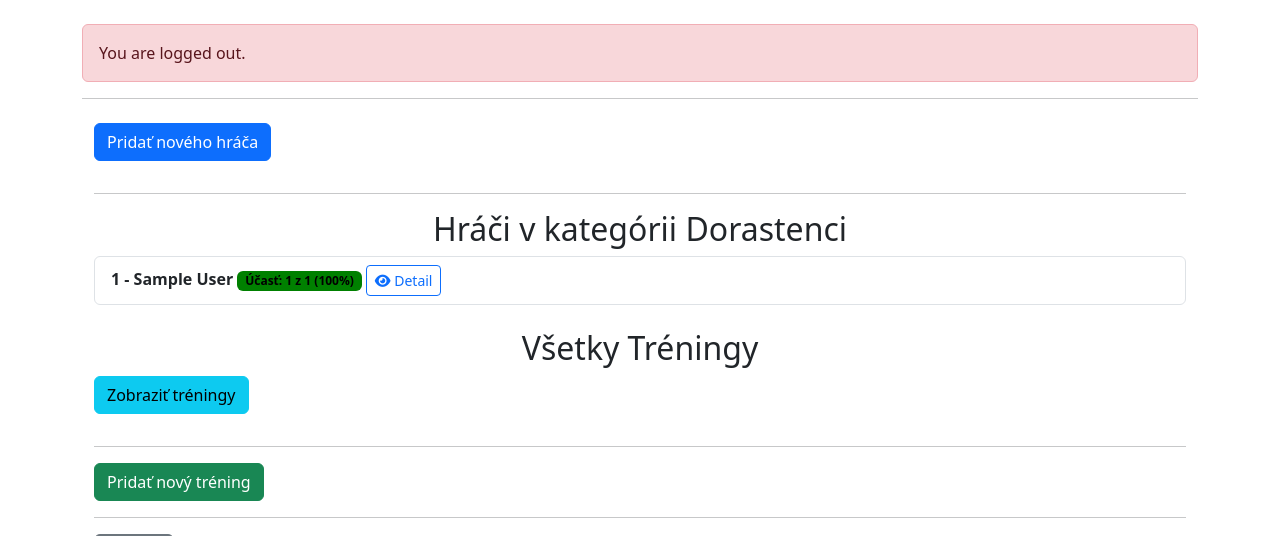
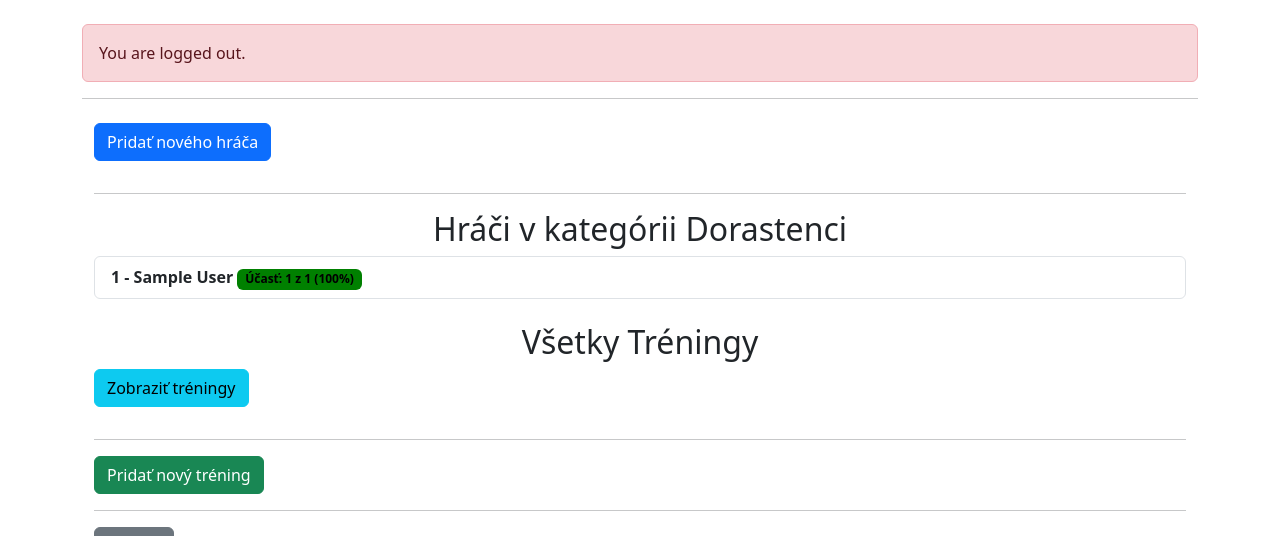
Before and after one commit to Bezino27/dochadzka, a Django app: page /category/Dorastenci/ in a window 1280 px wide. Shown: the part 56-592 px from the top of the page. Run offline with Django 5.2, Linux system fonts and the light colour scheme; data comes from the database, SQL or seed files in the repository; tables that the repository leaves empty hold one stand-in row (values such as "Sample post").

```diff
--- a/dochadzka_app/urls.py
+++ b/dochadzka_app/urls.py
@@ -12,5 +12,5 @@ urlpatterns = [
     path("category/<str:category_name>/", CategoryView.as_view(), name="category"),
     path("training_view/<int:training_target>/<str:category_name>/'", TrainingView.as_view(), name="training_view"),
     path("player_view/<int:player_id>", PlayerView.as_view(), name='player_view'),
-    path("training_edit/<int:training_id>", TrainingEditView.as_view(), name='training_edit')
+    path("training_edit/<int:training_id>/<str:category_name>/", TrainingEditView.as_view(), name='training_edit')
 ]
--- a/templates/category.html
+++ b/templates/category.html
@@ -31,12 +31,6 @@
                         style="background-color: {% if player.attendance_percentage >= 90 %}green{% elif player.attendance_percentage >= 80 %}greenyellow{% elif player.attendance_percentage >= 70 %}orange {% else %} red {% endif %}; color: black">
                         Účasť: {{ player.attendance_count }} z {{ player.all_training_count }} ({{ player.attendance_percentage|floatformat:0  }}%)
                     </span>
-
-                    <a href="{% url 'dochadzka_app:player_view' player.id %}"
-                       class="btn btn-outline-primary btn-sm">
-                        <i class="fas fa-eye"></i> Detail
-                    </a>
-
 
                     <!-- Skrytá sekcia s tréningami pre tohto hráča -->
                     <ul class="list-group mt-2 d-none" id="player_{{ player.id }}">
```
